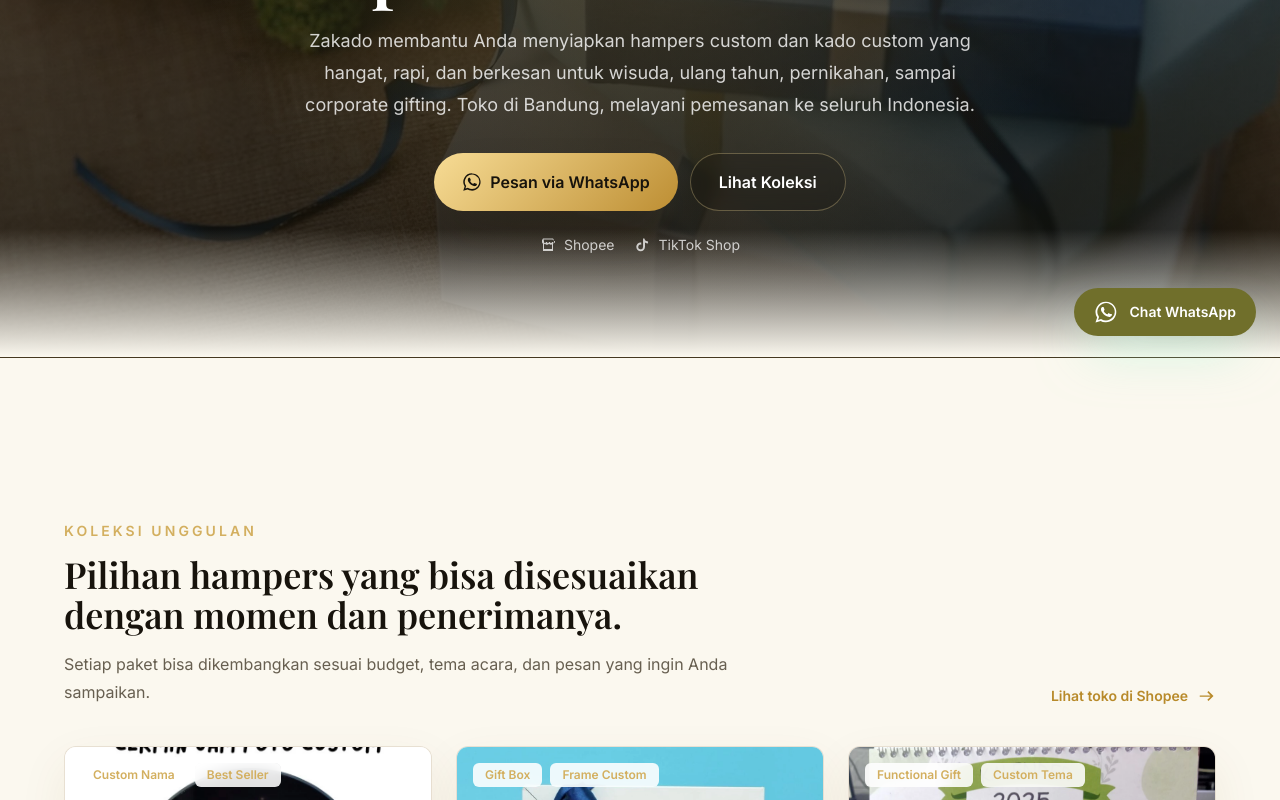
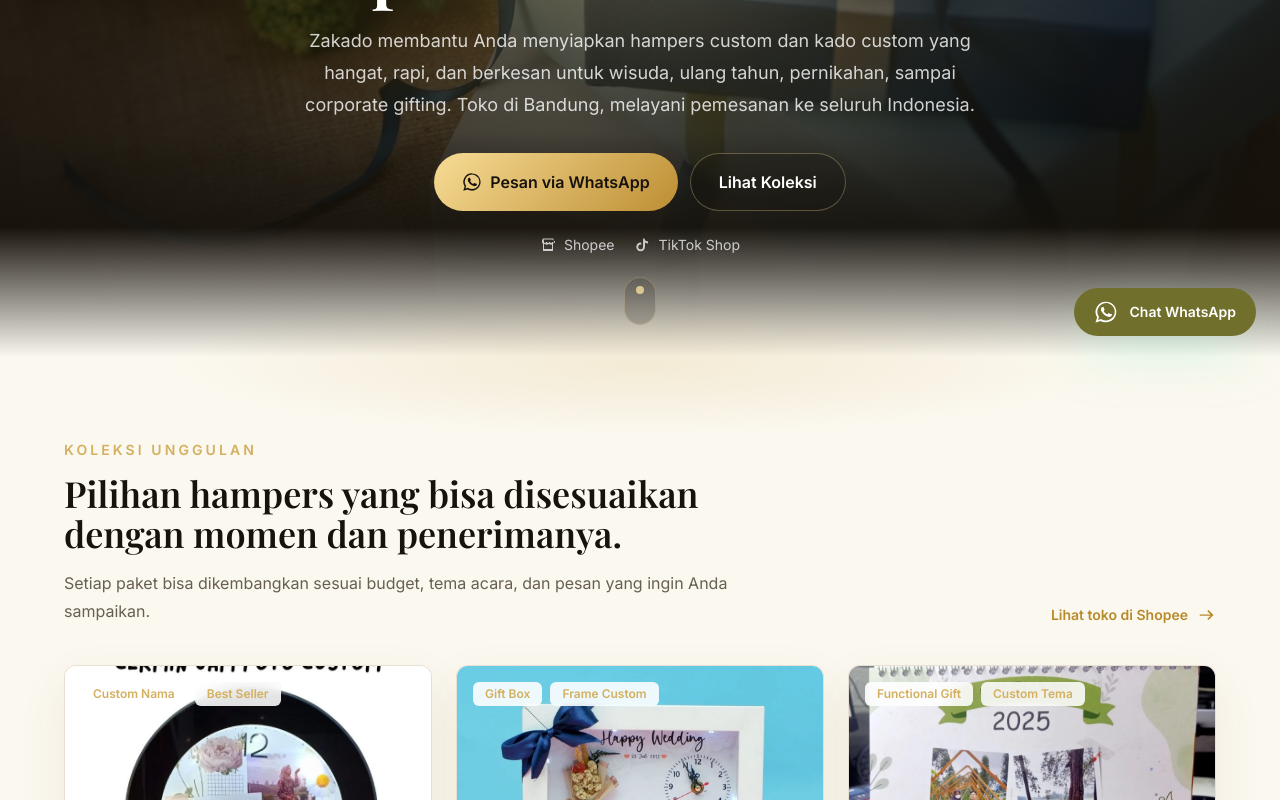
Before and after one commit to mzainulirfan/zakado, a Next.js app: page / in a window 1280 px wide. Shown: the part 440-1240 px from the top of the page. Built offline with nearby package versions, Linux system fonts and the light colour scheme; a web font is replaced by a local one.

Commit message:
Polish hero gradient and section flow

```diff
--- a/app/globals.css
+++ b/app/globals.css
@@ -2,6 +2,7 @@
 
 html {
   scroll-behavior: smooth;
+  scroll-padding-top: 84px;
 }
 
 body {
@@ -28,7 +29,41 @@ body {
 }
 
 section {
-  scroll-margin-top: 96px;
+  scroll-margin-top: 84px;
+}
+
+main > section:not(#hero) {
+  position: relative;
+  isolation: isolate;
+}
+
+main > section:not(#hero)::before {
+  content: "";
+  position: absolute;
+  top: 0;
+  left: 50%;
+  z-index: -1;
+  width: min(1120px, calc(100% - 2rem));
+  height: 1px;
+  transform: translateX(-50%);
+  background: linear-gradient(
+    90deg,
+    transparent,
+    rgba(211, 175, 95, 0.36),
+    transparent
+  );
+}
+
+main > section#produk::before {
+  top: -4rem;
+  width: min(960px, calc(100% - 2rem));
+  height: 9rem;
+  border-radius: 999px;
+  background: radial-gradient(
+    ellipse at center,
+    rgba(211, 175, 95, 0.18),
+    transparent 68%
+  );
 }
 
 .font-display {
--- a/components/Hero.js
+++ b/components/Hero.js
@@ -6,19 +6,21 @@ import Icon from "@/components/Icon";
 
 export default function Hero() {
   return (
-    <section id="hero" className="w-full pb-12 md:pb-20">
-      <div className="relative min-h-[calc(100svh-73px)] overflow-hidden border-b border-[rgba(211,175,95,0.24)] bg-[#17130c]">
+    <section id="hero" className="relative w-full">
+      <div className="relative min-h-[calc(100svh-73px)] overflow-hidden bg-[#17130c]">
         <Image
           src="/products/heroImage.webp"
           alt="Hampers custom Zakado dengan packaging premium"
           fill
           priority
           sizes="100vw"
-          className="object-cover"
+          className="scale-[1.02] object-cover"
         />
 
-        <div className="absolute inset-0 bg-[radial-gradient(circle_at_50%_36%,rgba(211,175,95,0.22),transparent_28rem),linear-gradient(90deg,rgba(18,14,8,0.48)_0%,rgba(18,14,8,0.72)_48%,rgba(18,14,8,0.48)_100%),linear-gradient(180deg,rgba(18,14,8,0.18)_0%,rgba(18,14,8,0.72)_100%)]" />
-        <div className="absolute inset-x-0 bottom-0 h-32 bg-gradient-to-t from-[#fbf8ef] to-transparent" />
+        <div className="absolute inset-0 bg-[radial-gradient(ellipse_at_50%_36%,rgba(233,197,111,0.3)_0%,rgba(184,138,42,0.12)_28%,transparent_58%),linear-gradient(90deg,rgba(13,9,4,0.72)_0%,rgba(18,14,8,0.58)_22%,rgba(18,14,8,0.42)_50%,rgba(18,14,8,0.58)_78%,rgba(13,9,4,0.72)_100%),linear-gradient(180deg,rgba(12,8,3,0.42)_0%,rgba(20,14,6,0.34)_38%,rgba(8,6,3,0.86)_100%)]" />
+        <div className="absolute inset-x-0 top-0 h-36 bg-gradient-to-b from-[#17130c]/65 to-transparent" />
+        <div className="absolute inset-x-[8%] top-24 h-px bg-gradient-to-r from-transparent via-[#f6dd9b]/45 to-transparent" />
+        <div className="absolute inset-x-0 bottom-0 h-56 bg-[linear-gradient(180deg,transparent_0%,rgba(23,19,12,0.72)_42%,#fbf8ef_100%)]" />
 
         <div className="relative mx-auto flex min-h-[calc(100svh-73px)] w-full max-w-7xl items-center justify-center px-4 py-10 md:px-8 md:py-14 lg:px-10">
           <div className="w-full text-center">
@@ -79,6 +81,16 @@ export default function Hero() {
             </div>
           </div>
         </div>
+
+        <div className="absolute inset-x-0 bottom-8 flex justify-center">
+          <a
+            href="#produk"
+            className="group inline-flex h-12 w-8 items-start justify-center rounded-full border border-[#f6dd9b]/25 bg-[#17130c]/20 p-2 backdrop-blur-sm transition hover:border-[#f6dd9b]/45"
+            aria-label="Scroll ke bagian produk"
+          >
+            <span className="h-2 w-2 rounded-full bg-[#f6dd9b]/80 transition group-hover:translate-y-3" />
+          </a>
+        </div>
       </div>
     </section>
   );
```
